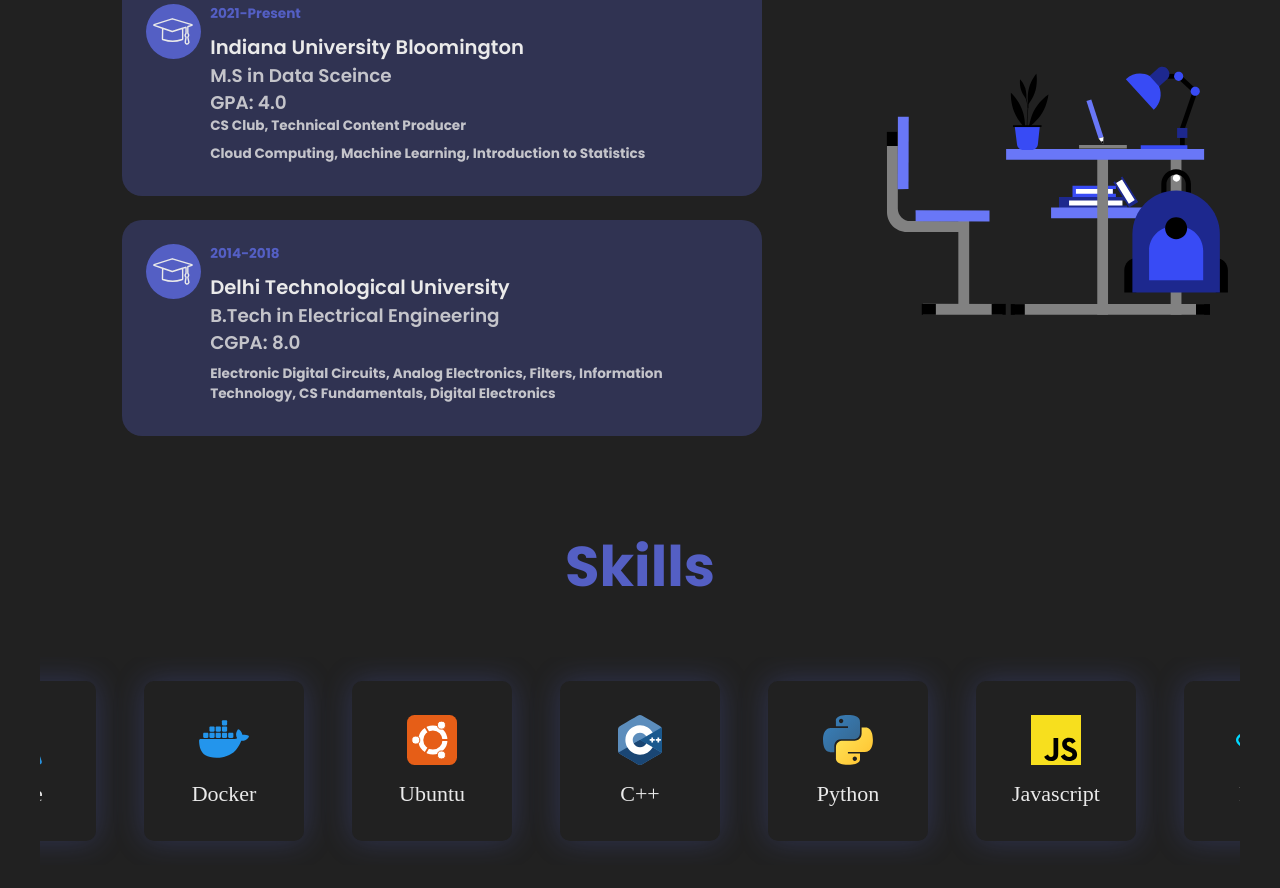
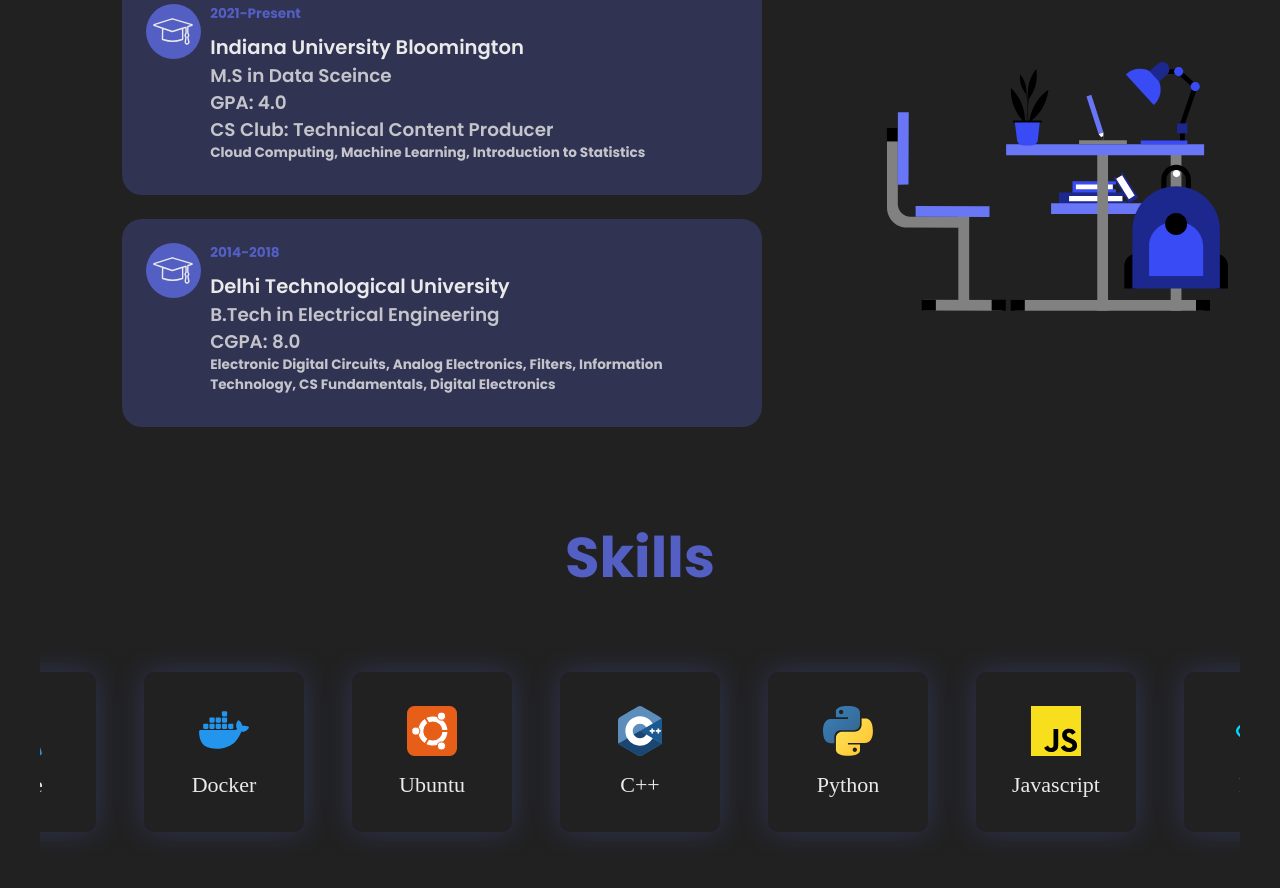
Before and after one commit to shubhpatr/shubhpatr.github.io, a React (Create React App) app: page / in a window 1280 px wide. Shown: the part 1887-2775 px from the top of the page. Built offline with nearby package versions, Linux system fonts and the light colour scheme; a web font is replaced by a local one.

Commit message:
css change

```diff
--- a/src/components/Education/EducationCard.js
+++ b/src/components/Education/EducationCard.js
@@ -34,7 +34,7 @@ function EducationCard({ id, institution, course, startYear, endYear, gpa, cours
                     <h4 style={{color: theme.tertiary}}>{institution}</h4>
                     <h5 style={{color: theme.tertiary80}}>{course}</h5>
                     <h5 style={{color: theme.tertiary80}}>{gpa}</h5>
-                    <h6 style={{color: theme.tertiary80}}>{extra}</h6>
+                    <h5 style={{color: theme.tertiary80}}>{extra}</h5>
                     <h6 style={{color: theme.tertiary80}}>{courses}</h6>
                 </div>
             </div>
--- a/src/data/educationData.js
+++ b/src/data/educationData.js
@@ -7,7 +7,7 @@ export const educationData = [
         endYear: 'Present',
         gpa: 'GPA: 4.0',
         courses:'Cloud Computing, Machine Learning, Introduction to Statistics',
-        extra: 'CS Club, Technical Content Producer'
+        extra: 'CS Club: Technical Content Producer'
     },
     {
         id: 2,
```
